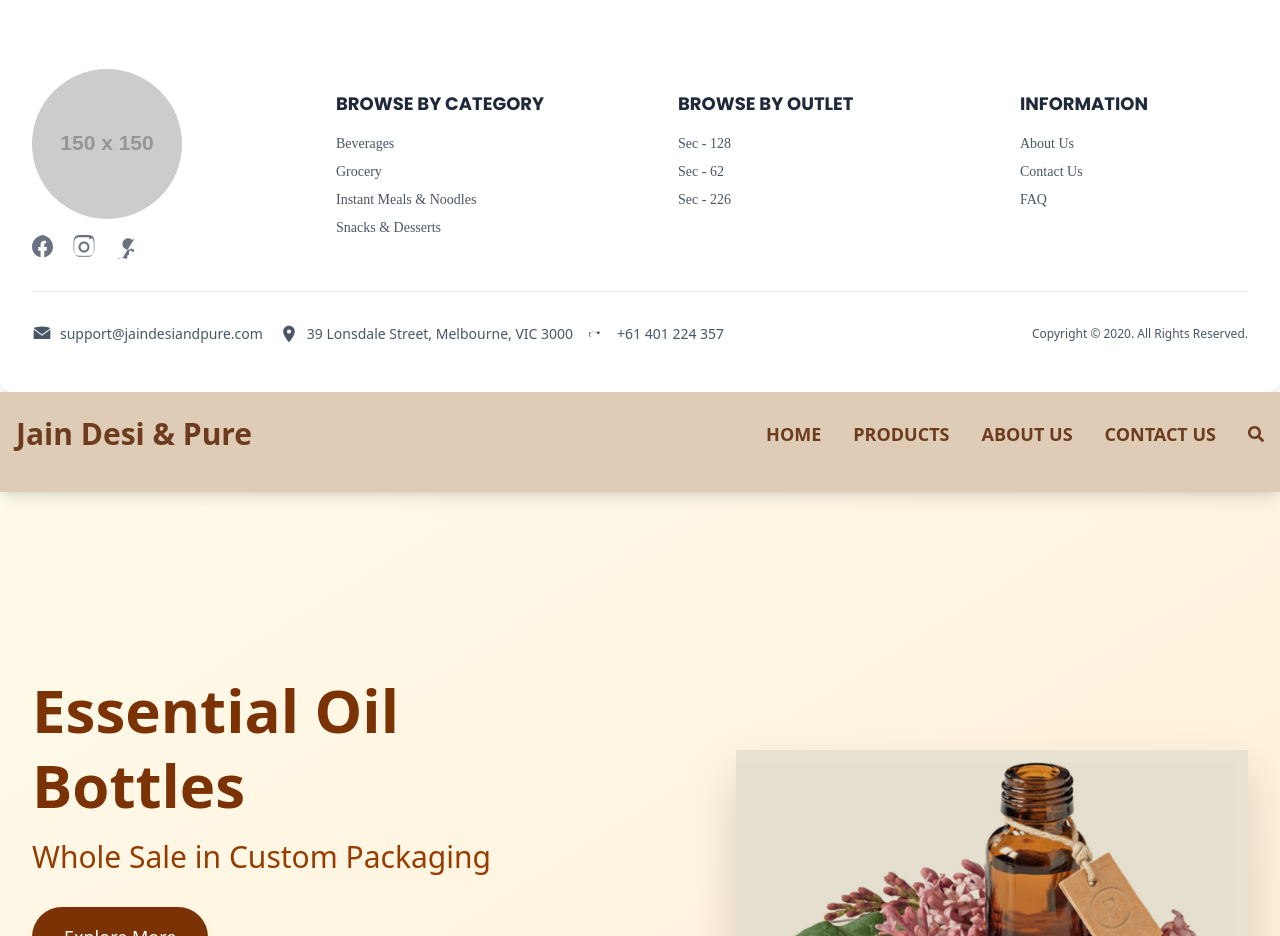
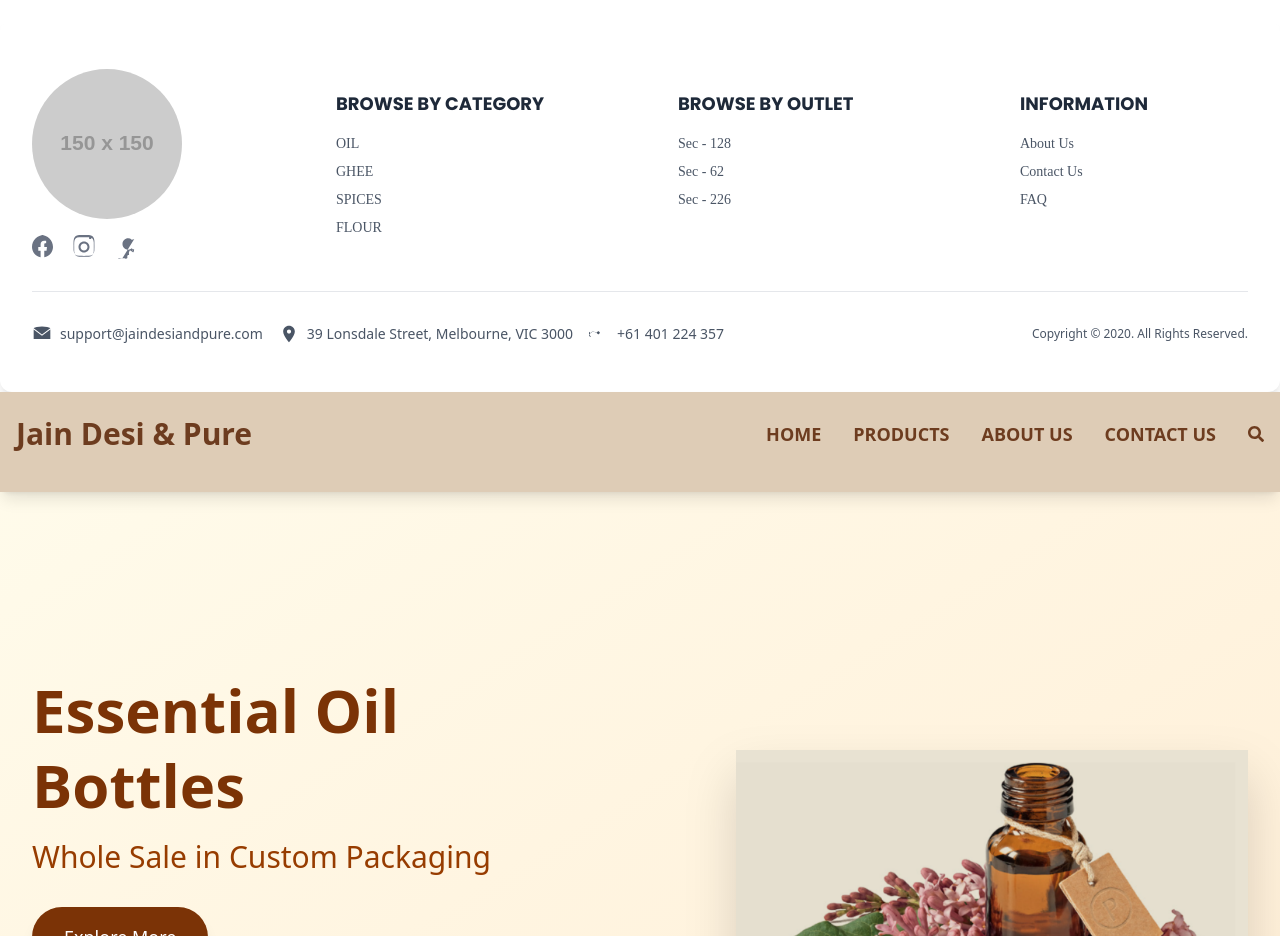
Before and after one commit to Build-Right-Studios/JDP, a React (Vite) app in the folder frontend/: page / in a window 1280 px wide. Shown: the part 3720-4656 px from the top of the page. Built offline with nearby package versions, Linux system fonts and the light colour scheme.

Commit message:
correct other things

```diff
--- a/frontend/src/components/Footer.jsx
+++ b/frontend/src/components/Footer.jsx
@@ -34,10 +34,10 @@ const Footer = () => {
             <div className="mb-8 md:mb-0 w-1/2 sm:w-1/3 lg:w-1/4">
               <h4 className="text-lg font-bold mb-4 font-['Poppins']">BROWSE BY CATEGORY</h4>
               <ul className="space-y-2 text-sm text-gray-600 font-['sans-serif']">
-                <li><a href="#" className="hover:text-gray-900">Beverages</a></li>
-                <li><a href="#" className="hover:text-gray-900">Grocery</a></li>
-                <li><a href="#" className="hover:text-gray-900">Instant Meals & Noodles</a></li>
-                <li><a href="#" className="hover:text-gray-900">Snacks & Desserts</a></li>
+                <li><a href="#" className="hover:text-gray-900">OIL</a></li>
+                <li><a href="#" className="hover:text-gray-900">GHEE</a></li>
+                <li><a href="#" className="hover:text-gray-900">SPICES</a></li>
+                <li><a href="#" className="hover:text-gray-900">FLOUR</a></li>
               </ul>
             </div>
             <div className="mb-8 md:mb-0 w-1/2 sm:w-1/3 lg:w-1/4">
```
